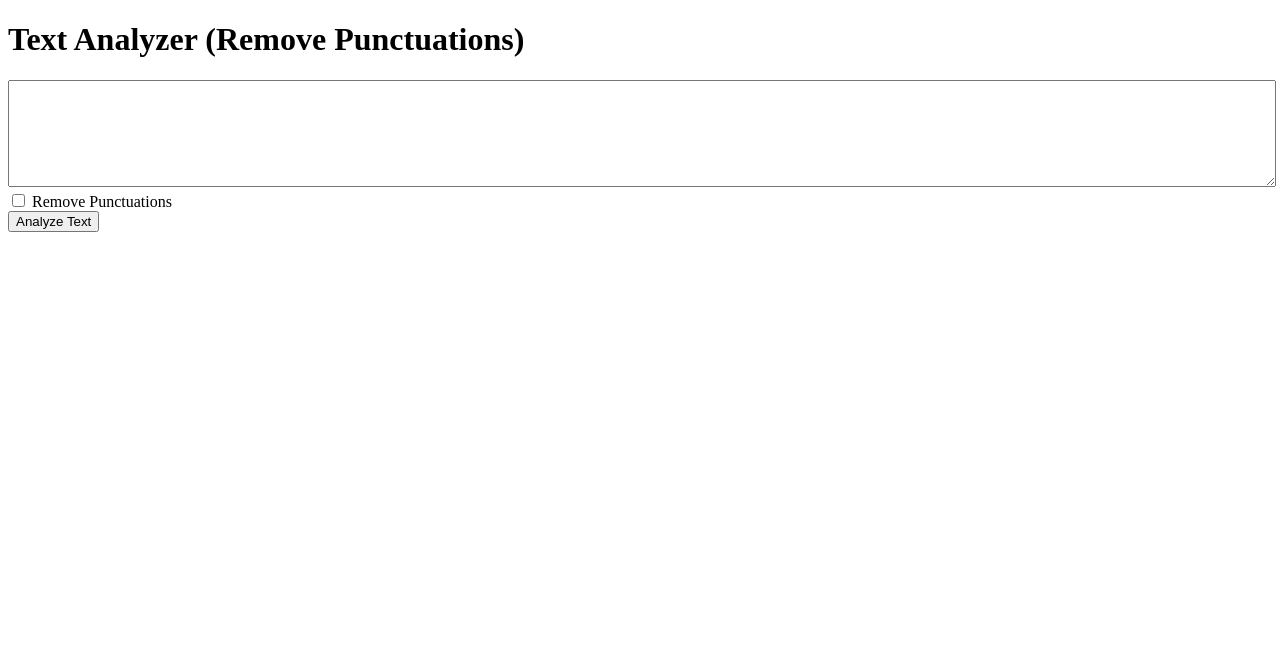
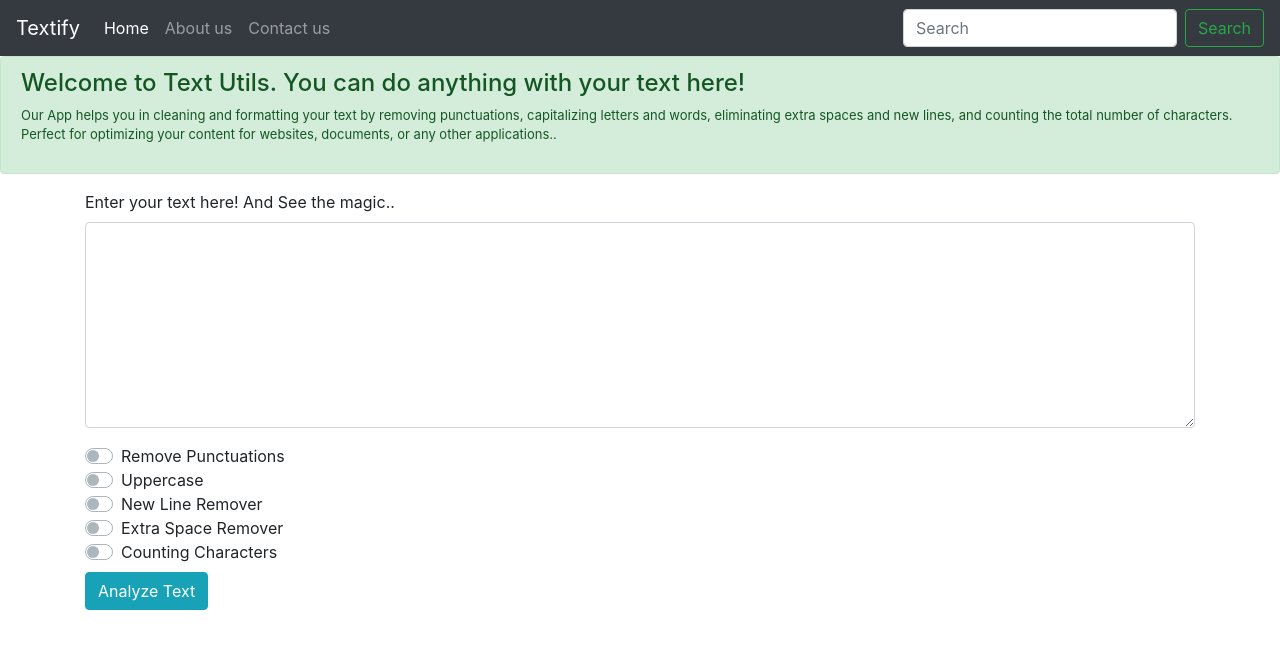
Before and after one commit to 7310038081/PunctFree, a Django app: page / in a window 1280 px wide. Shown: the top 649 px of the page. Run offline with Django 5.2, Linux system fonts and the light colour scheme.

Commit message:
Update index.html

```diff
--- a/Project/textutils/templates/index.html
+++ b/Project/textutils/templates/index.html
@@ -1,18 +1,90 @@
-<!DOCTYPE html>
+<!doctype html>
 <html lang="en">
   <head>
-    <meta charset="UTF-8">
-    <meta name="viewport" content="width=device-width, initial-scale=1.0">
-    <title>Template</title>
+    <!-- Required meta tags -->
+    <meta charset="utf-8">
+    <meta name="viewport" content="width=device-width, initial-scale=1, shrink-to-fit=no">
+
+    <!-- Bootstrap CSS -->
+    <link rel="stylesheet" href="https://cdn.jsdelivr.net/npm/bootstrap@4.4.1/dist/css/bootstrap.min.css" integrity="sha384-Vkoo8x4CGsO3+Hhxv8T/Q5PaXtkKtu6ug5TOeNV6gBiFeWPGFN9MuhOf23Q9Ifjh" crossorigin="anonymous">
+
+    <title>Text Utils</title>
   </head>
   <body>
+    <nav class="navbar navbar-expand-lg navbar-dark bg-dark">
+        <a class="navbar-brand" href="#">Textify</a>
+        <button class="navbar-toggler" type="button" data-toggle="collapse" data-target="#navbarSupportedContent" aria-controls="navbarSupportedContent" aria-expanded="false" aria-label="Toggle navigation">
+          <span class="navbar-toggler-icon"></span>
+        </button>
 
-    <h1>Text Analyzer (Remove Punctuations)</h1>
+        <div class="collapse navbar-collapse" id="navbarSupportedContent">
+          <ul class="navbar-nav mr-auto">
+            <li class="nav-item active">
+              <a class="nav-link" href="#">Home <span class="sr-only">(current)</span></a>
+            </li>
+            <li class="nav-item">
+              <a class="nav-link" href="#">About us </a>
+            </li>
+            <li class="nav-item">
+              <a class="nav-link" href="#">Contact us</a>
+            </li>
+          </ul>
+          <form class="form-inline my-2 my-lg-0">
+            <input class="form-control mr-sm-2" type="search" placeholder="Search" aria-label="Search">
+            <button class="btn btn-outline-success my-2 my-sm-0" type="submit">Search</button>
+          </form>
+        </div>
+      </nav>
+
+      <div class="alert alert-success" role="alert">
+        <h4 class="alert-heading">Welcome to Text Utils. You can do anything with your text here!</h4>
+        <p style="font-size: small;">Our App helps you in  cleaning and formatting your text by removing punctuations, capitalizing letters and words, eliminating extra spaces and new lines, and counting the total number of characters. Perfect for optimizing your content for websites, documents, or any other applications..</p>
+      </div>
+
+      <div class="container">
         <form action='/analyze'  method='get'>
-        <textarea name="text"  style= 'width: 1262px; height: 101px;'></textarea>
-        <input type="checkbox" name="removepunc"> Remove Punctuations <br>
-        <button type="submit">Analyze Text</button>
 
+            <div class="form-group">
+              <label for="exampleFormControlTextarea1">Enter your text here! And See the magic.. </label>
+              <textarea class="form-control" name="text" id="exampleFormControlTextarea1" rows="8"></textarea>
+            </div>
+
+
+          <!-- Fixed the ID issues -->
+          <div class="custom-control custom-switch">
+            <input type="checkbox" name="removepunc" class="custom-control-input" id="removepuncSwitch">
+            <label class="custom-control-label" for="removepuncSwitch">Remove Punctuations</label>
+          </div>
+
+          <div class="custom-control custom-switch">
+            <input type="checkbox" name="fullcaps" class="custom-control-input" id="fullcapsSwitch">
+            <label class="custom-control-label" for="fullcapsSwitch">Uppercase</label>
+          </div>
+
+          <div class="custom-control custom-switch">
+            <input type="checkbox" name="newlineremover" class="custom-control-input" id="newlineremoverSwitch">
+            <label class="custom-control-label" for="newlineremoverSwitch">New Line Remover</label>
+          </div>
+
+          <div class="custom-control custom-switch">
+            <input type="checkbox" name="extraspaceremover" class="custom-control-input" id="extraspaceremoverSwitch">
+            <label class="custom-control-label" for="extraspaceremoverSwitch">Extra Space Remover</label>
+          </div>
+
+          <div class="custom-control custom-switch">
+            <input type="checkbox" name="charcount" class="custom-control-input" id="charcountSwitch">
+            <label class="custom-control-label" for="charcountSwitch">Counting Characters</label>
+          </div>
+
+          <button type="submit" class="btn btn-info mt-2">Analyze Text</button>
         </form>
+      </div>
+
+
+    <!-- Optional JavaScript -->
+    <!-- jQuery first, then Popper.js, then Bootstrap JS -->
+    <script src="https://code.jquery.com/jquery-3.4.1.slim.min.js" integrity="sha384-J6qa4849blE2+poT4WnyKhv5vZF5SrPo0iEjwBvKU7imGFAV0wwj1yYfoRSJoZ+n" crossorigin="anonymous"></script>
+    <script src="https://cdn.jsdelivr.net/npm/popper.js@1.16.0/dist/umd/popper.min.js" integrity="sha384-Q6E9RHvbIyZFJoft+2mJbHaEWldlvI9IOYy5n3zV9zzTtmI3UksdQRVvoxMfooAo" crossorigin="anonymous"></script>
+    <script src="https://cdn.jsdelivr.net/npm/bootstrap@4.4.1/dist/js/bootstrap.min.js" integrity="sha384-wfSDF2E50Y2D1uUdj0O3uMBJnjuUD4Ih7YwaYd1iqfktj0Uod8GCExl3Og8ifwB6" crossorigin="anonymous"></script>
   </body>
 </html>
```
Lines whose indentation alone changed are shown as unchanged.
